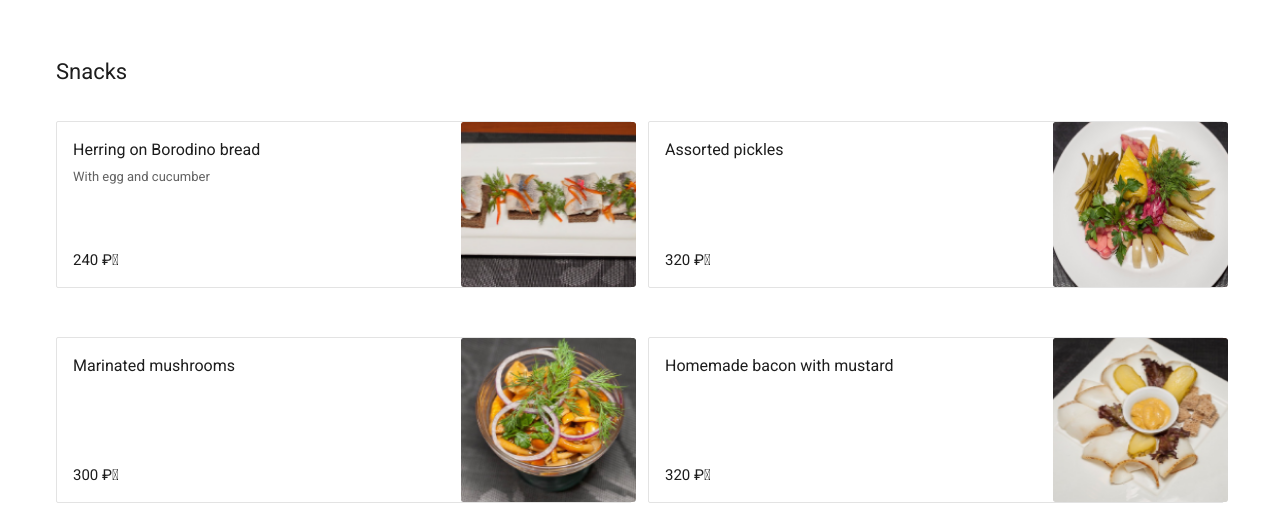
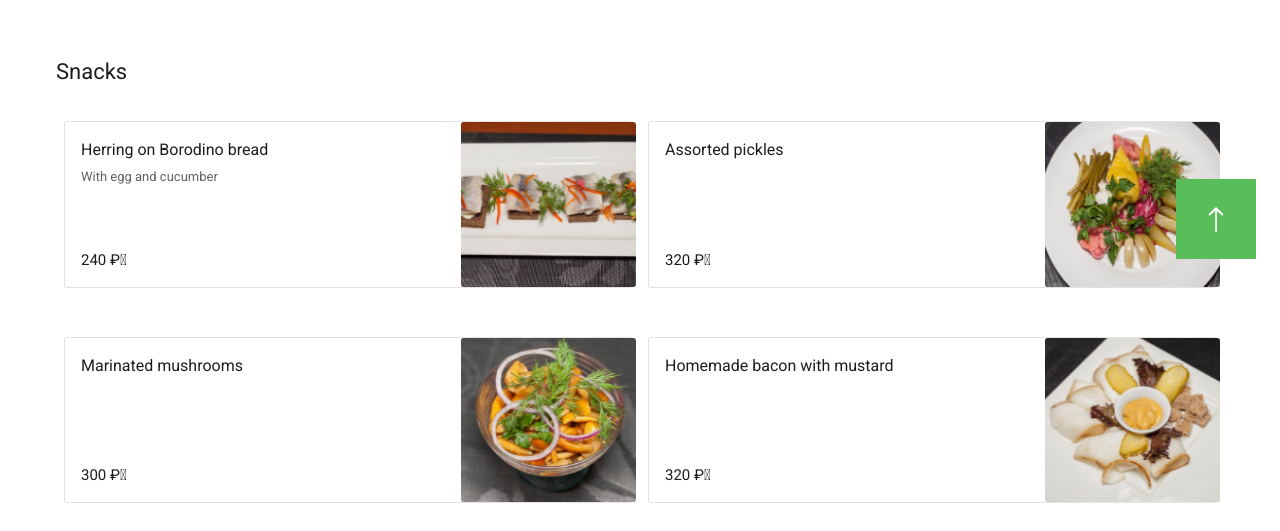
Before and after one commit to nadyaiva/UberEats, a plain HTML site: page restront.html in a window 1280 px wide. Shown: the part 517-1048 px from the top of the page. Drawn offline with nearby package versions, Linux system fonts and the light colour scheme.

Commit message:
Added fixed link up

```diff
--- a/restront.html
+++ b/restront.html
@@ -39,29 +39,7 @@
       </div>
     </header>
 
-    <!-- MAIN BANNER -->
-
-    <!-- <section class="first-banner">
-      <div class="img-container">
-        <div class="card-parent">
-          <div class="col-xs-7 col-md-5 col-lg-5">
-            <div class="rest-card">
-              <h2 class="card-title">Pub Pushkin</h2>
-              <div class="card-content">
-                <p>₽₽₽ • Европейская</p>
-                <div class="delivary-time">
-                  <div class="background-time">
-                    <p>40-50 min</p>
-                  </div>
-                </div>
-              </div>
-            </div>
-          </div>
-        </div>
-      </div>
-    </section> -->
-
-    <section class="cafe-hero">
+    <section class="cafe-hero" id="anchor">
       <div class="img-container">
         <img src="img/main-banner.png" alt="Трактир «Пушкин»" />
       </div>
@@ -246,7 +224,7 @@
         <hr class="footer-hr" />
 
         <div class="row">
-          <div class="col-lg-3 col-md-3 col-xs-12">
+          <div class="col-lg-3 col-md-3 col-xs-7">
             <div class="footer-item drop-list">
               <select class="select" name="ln" id="ln">
                 <option value="Russian">Русский</option>
@@ -310,5 +288,11 @@
         </div>
       </div>
     </footer>
+
+    <a href="#anchor">
+      <div class="fixed-back-link">
+        <img src="img/arrow.svg" alt="arrow" />
+      </div>
+    </a>
   </body>
 </html>
--- a/style.css
+++ b/style.css
@@ -160,6 +160,10 @@ body {
   color: #ffffff;
 }
 
+.row {
+  margin: 0 0 48px 0;
+}
+
 #first-item {
   margin-top: 39px;
 }
@@ -222,87 +226,6 @@ body {
   margin-top: 15px;
   margin-bottom: 25px;
 }
-
-/* SECOND PAGE */
-
-/* .first-banner {
-  position: relative;
-  margin-top: 70px;
-  height: 364px;
-}
-
-.first-banner .img-container {
-  height: 364px;
-  overflow: hidden;
-  position: absolute;
-  left: 0;
-  right: 0;
-  top: 0;
-}
-
-.img-container {
-  background-image: url(img/main-banner.png);
-  background-attachment: fixed;
-  background-size: cover;
-}
-
-@media (max-width: 767px) .first-banner .img-container {
-  height: 250px;
-}
-
-.first-banner img {
-  width: 100%;
-}
-
-.first-banner .card-parent {
-  display: inline-block;
-  position: relative;
-  margin-top: 80px;
-}
-
-.rest-card {
-  position: absolute;
-  display: flex;
-  flex-direction: column;
-  justify-content: space-around;
-  background: #ffffff;
-  box-shadow: 0px 0px 16px rgba(117, 117, 117, 0.2);
-  border-radius: 2px;
-}
-
-.card-parent .card-title {
-  font-family: Roboto, sans-serif;
-  font-style: normal;
-  font-weight: normal;
-  font-size: 36px;
-  line-height: 42px;
-  display: flex;
-  justify-content: center;
-  margin: 38px 38px 62px 38px;
-}
-
-.delivary-time p {
-  font-family: Roboto;
-  font-style: normal;
-  font-weight: normal;
-  font-size: 13px;
-  line-height: 15px;
-  color: #ffffff;
-  text-align: center;
-  padding: 8px 16px;
-}
-
-.background-time {
-  background-color: #262626;
-  border-radius: 16px;
-  width: 100px;
-  height: 32px;
-}
-
-.card-content {
-  display: flex;
-  justify-content: space-around;
-} */
 
 .cafe-hero {
   margin-top: 70px;
@@ -482,3 +405,16 @@ p {
 .menu {
   margin-bottom: 31px;
 }
+
+.fixed-back-link {
+  position: fixed;
+  height: 80px;
+  width: 80px;
+  background-color: #59bd5a;
+  bottom: 24px;
+  right: 24px;
+  display: flex;
+  justify-content: center;
+  align-items: center;
+  z-index: 3;
+}
```
Also changed, not shown: index.html (+6 -1 lines), 1 other file.
